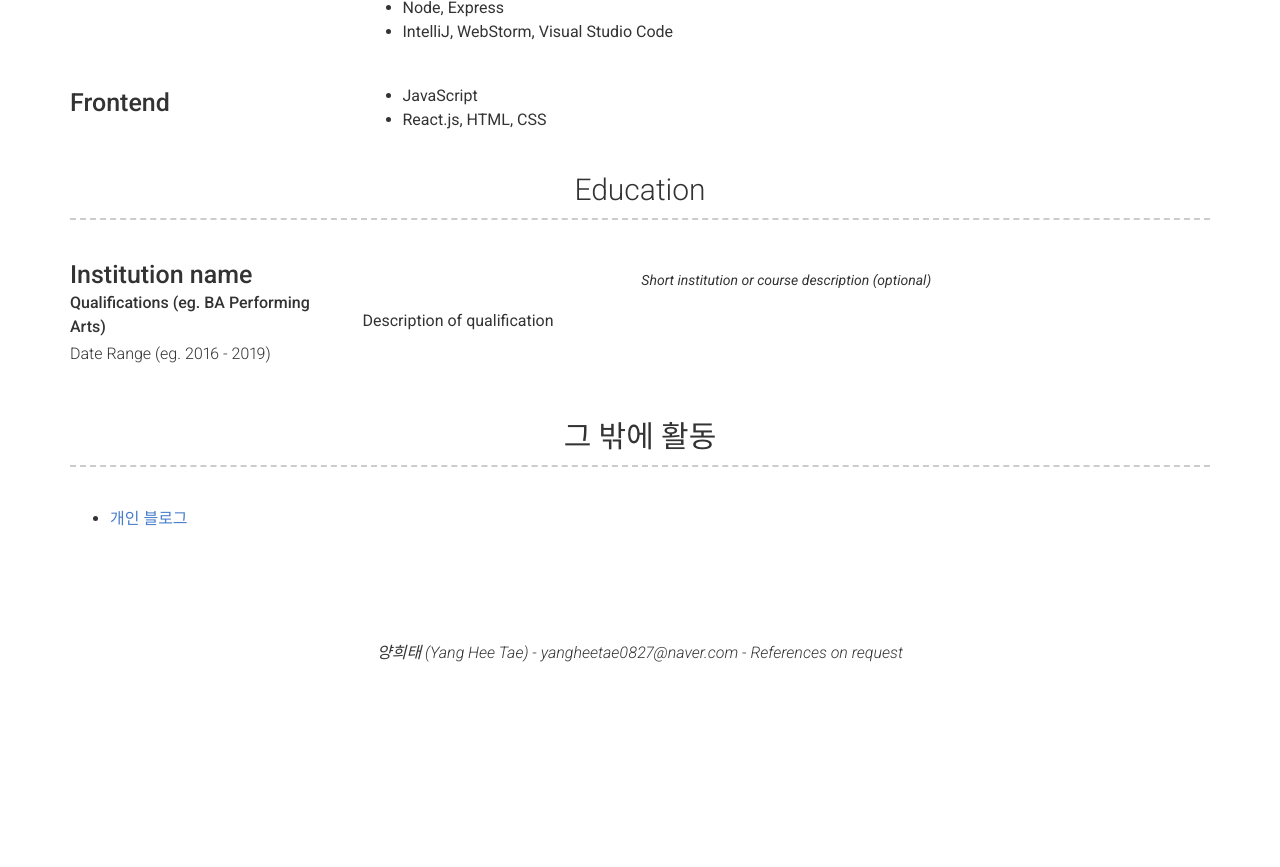
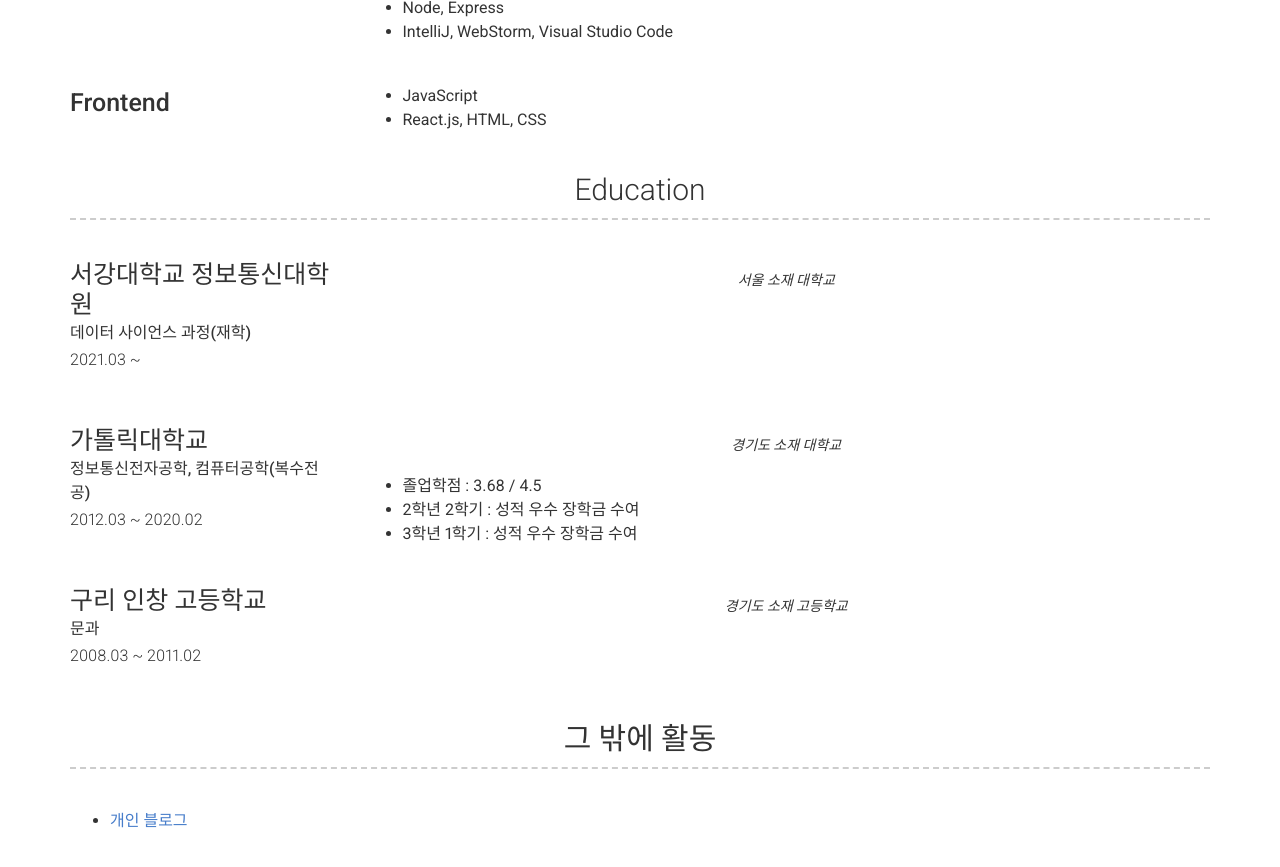
Before and after one commit to yht0827/resume, a Jekyll site: the page built from index.md, in a window 1280 px wide and 900 px high, scrolled down 1096 px. Shown: the top 867 px of the window. Built offline with Jekyll 4.4.1, drawn with Linux system fonts in a browser that asks for light colours; nearby versions of some CDN libraries; before the commit the page ends 1769 px from its top, so only the background shows below that.

Commit message:
-- skill

```diff
--- a/_data/education.yml
+++ b/_data/education.yml
@@ -1,9 +1,24 @@
-# Education Template
 - layout: left
-  name: Institution name
-  dates: Date Range (eg. 2016 - 2019)
-  qualification: Qualifications (eg. BA Performing Arts)
+  name: 서강대학교 정보통신대학원
+  dates: 2021.03 ~
+  qualification: 데이터 사이언스 과정(재학)
   quote: >
-    Short institution or course description (optional)
+    서울 소재 대학교
   description: | # this will include new lines to allow paragraphs
-    Description of qualification
+- layout: left
+  name: 가톨릭대학교
+  dates: 2012.03 ~ 2020.02
+  qualification: 정보통신전자공학, 컴퓨터공학(복수전공)
+  quote: >
+    경기도 소재 대학교
+  description: | # this will include new lines to allow paragraphs
+    - 졸업학점 : 3.68 / 4.5
+    - 2학년 2학기 : 성적 우수 장학금 수여
+    - 3학년 1학기 : 성적 우수 장학금 수여
+- layout: left
+  name: 구리 인창 고등학교
+  dates: 2008.03 ~ 2011.02
+  qualification: 문과
+  quote: >
+    경기도 소재 고등학교
+  description: | # this will include new lines to allow paragraphs
```
